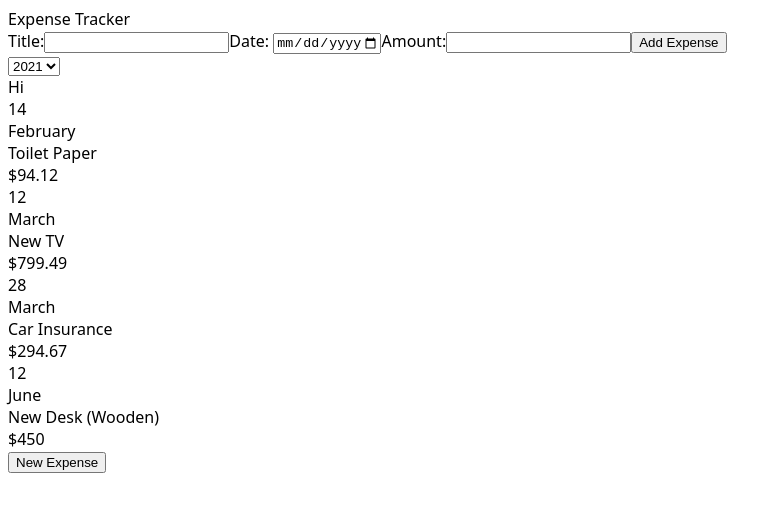
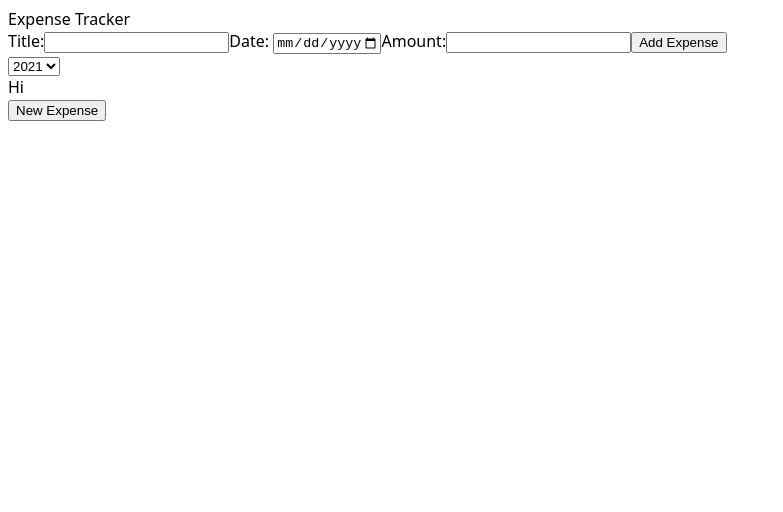
Before and after one commit to KuronoSangatsu7/React_Expense_Tracker, a React (Create React App) app: page / in a window 1280 px wide. Shown: the top 512 px of the page, without its empty margins (0-783 px from the left). Built offline with nearby package versions, Linux system fonts and the light colour scheme.

Commit message:
lifted state up from NewExpense and removed dummy data

```diff
--- a/src/App.js
+++ b/src/App.js
@@ -4,46 +4,36 @@ import Chart from "./components/Chart/Chart";
 import Expenses from "./components/Expenses/Expenses";
 import Header from "./components/UI/Header";
 import NewExpense from "./components/NewExpense/NewExpense";
+import { useState } from "react";
 
 const App = () => {
-  const expenses = [
-    {
-      id: 'e1',
-      title: 'Toilet Paper',
-      amount: 94.12,
-      date: new Date(2020, 1, 14),
-    },
-    { id: 'e2', title: 'New TV', amount: 799.49, date: new Date(2021, 2, 12) },
-    {
-      id: 'e3',
-      title: 'Car Insurance',
-      amount: 294.67,
-      date: new Date(2021, 2, 28),
-    },
-    {
-      id: 'e4',
-      title: 'New Desk (Wooden)',
-      amount: 450,
-      date: new Date(2021, 5, 12),
-    },
-  ];
+  const [expenses, setExpenses] = useState([]);
+
+  const addExpenseHandler = (expense) => {
+    setExpenses((prevState) => {
+      return [...prevState, expense];
+    });
+  };
+
   return (
     <>
       <FullWrapper>
         <Header />
         <AppWrapper>
-          <NewExpense />
+          <NewExpense onAddExpense={addExpenseHandler} />
           <div className="flex flex-row-reverse">
             <select className="bg-gray-200 font-normal text-lg py-1 px-2 mb-4 rounded-md">
-            <option>2021</option>
-            <option>2020</option>
-            <option>2019</option>
+              <option>2021</option>
+              <option>2020</option>
+              <option>2019</option>
             </select>
           </div>
           <Chart />
-          <Expenses items={expenses}/>
+          <Expenses items={expenses} />
           <div className="flex flex-row-reverse">
-            <button className="bg-gray-200 font-medium text-lg py-2 px-4 rounded-md">New Expense</button>
+            <button className="bg-gray-200 font-medium text-lg py-2 px-4 mt-2 rounded-md">
+              New Expense
+            </button>
           </div>
         </AppWrapper>
       </FullWrapper>
--- a/src/components/Expenses/ExpenseDate.js
+++ b/src/components/Expenses/ExpenseDate.js
@@ -4,7 +4,7 @@ const ExpenseDate = (props) => {
   return (
     <div className="container border rounded-md bg-gray-200 text-xs py-2">
       <div className="text-center">{day}</div>
-      <div className="text-center">{month}</div>
+      <div className="text-center font-semibold">{month}</div>
     </div>
   );
 };
--- a/src/components/Expenses/Expenses.js
+++ b/src/components/Expenses/Expenses.js
@@ -5,6 +5,7 @@ const Expenses = (props) => {
     <div>
       {props.items.map((item) => (
         <ExpenseItem
+          key={item.id}
           title={item.title}
           amount={item.amount}
           date={item.date}
--- a/src/components/NewExpense/NewExpense.js
+++ b/src/components/NewExpense/NewExpense.js
@@ -2,7 +2,7 @@ import TransparentWrapper from "../UI/TransparentWrapper";
 
 import { useState } from "react";
 
-const NewExpense = () => {
+const NewExpense = (props) => {
   const [enteredTitle, setEnteredTitle] = useState("");
   const [enteredDate, setEnteredDate] = useState("");
   const [enteredAmount, setEnteredAmount] = useState("");
@@ -22,12 +22,17 @@ const NewExpense = () => {
   const submitHandler = (event) => {
     event.preventDefault();
     const newExpense = {
+      id: Math.random(),
       title: enteredTitle,
-      date: enteredDate,
+      date: new Date(enteredDate),
       amount: enteredAmount,
     };
 
-    console.log(newExpense);
+    props.onAddExpense(newExpense);
+
+    setEnteredTitle('');
+    setEnteredAmount('');
+    setEnteredDate('');
   };
 
   return (
```
